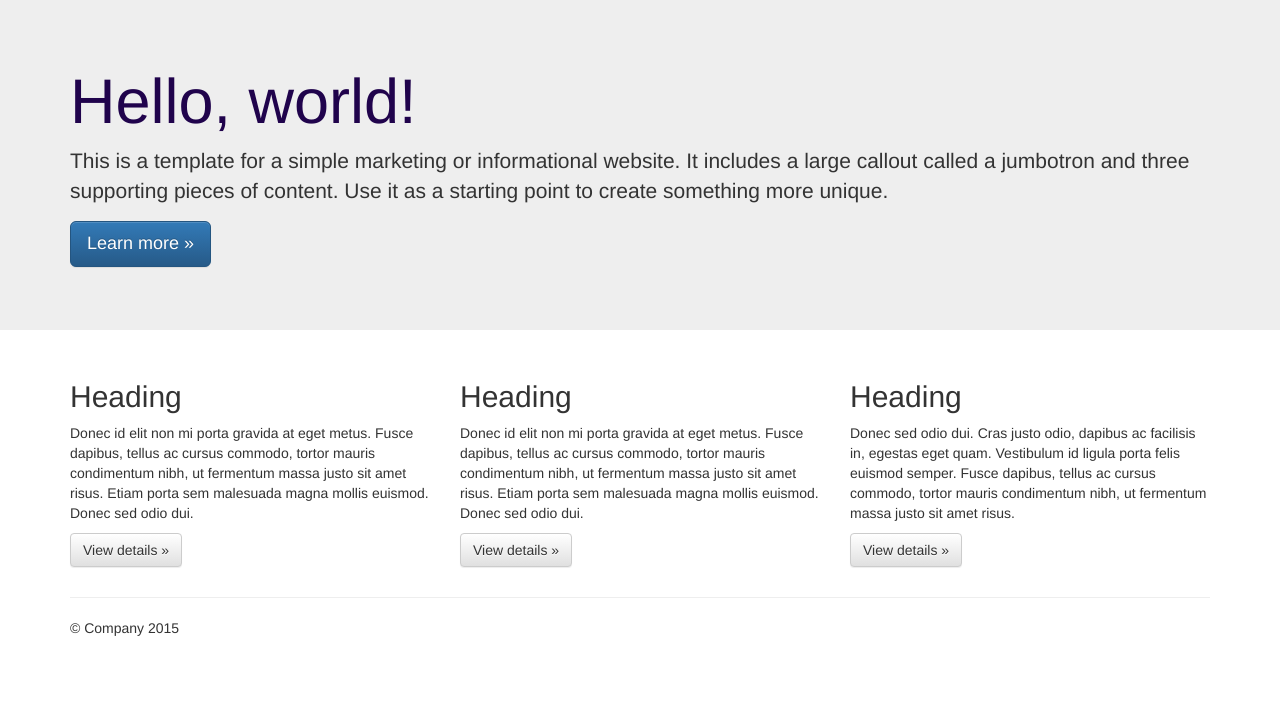
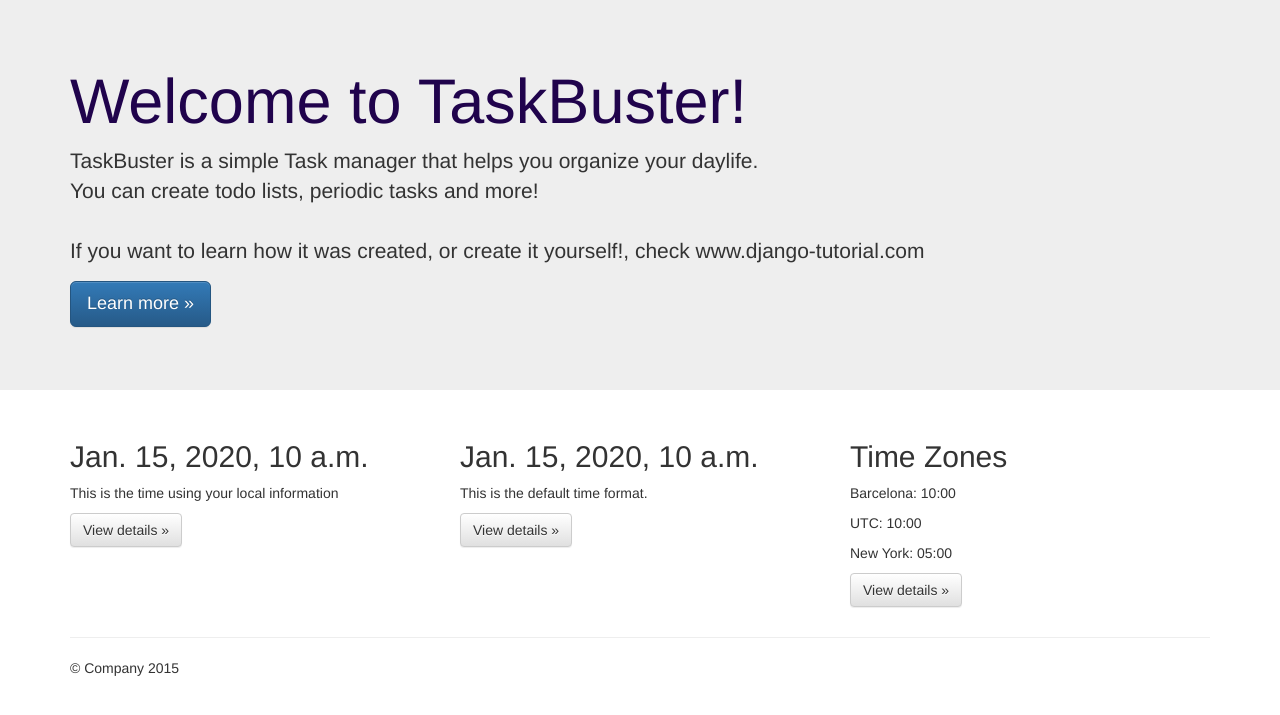
Before and after one commit to Lex-i/Task-Buster, a Django app: template taskbuster/templates/taskbuster/index.html in a window 1280 px wide. Shown: the part 51-766 px from the top of the page. Run offline with Django 3.2, Linux system fonts and the light colour scheme; the template is opened without the code that fills it: most values are stand-ins (such as "Sample title", 1, 10 or a date in 2020); some libraries are stand-ins or nearby versions.

Commit message:
Internationalization and localization

```diff
--- a/requirements/base.txt
+++ b/requirements/base.txt
@@ -1 +1,7 @@
 Django==2.0.1
+amqp==2.2.2
+billiard==3.5.0.3
+celery==4.1.0
+kombu==4.1.0
+pytz==2017.3
+vine==1.1.4
--- a/requirements/testing.txt
+++ b/requirements/testing.txt
@@ -1,2 +1,3 @@
 -r base.txt
 selenium==3.8.1
+coverage==4.4.2
--- a/taskbuster/templates/base.html
+++ b/taskbuster/templates/base.html
@@ -8,6 +8,8 @@
         <meta charset="utf-8">
         <meta http-equiv="X-UA-Compatible" content="IE=edge,chrome=1">
         <title>{% block head_title %}{% endblock %}</title>
+        <link rel="shortcut icon" href="{% static 'favicon.ico' %}"
+  type="image/x-icon">
         <meta name="description" content="">
         <meta name="viewport" content="width=device-width, initial-scale=1">
         <link rel="apple-touch-icon" href="{% static 'apple-touch-icon.png' %}">
@@ -23,11 +25,14 @@
         <link rel="stylesheet" href="{% static 'css/main.css' %}">
 
         <script src="{% static 'js/vendor/modernizr-2.8.3-respond-1.4.2.min.js' %}"></script>
+        {% block head_css %}{% endblock %}
+        {% block head_javascript %}{% endblock %}
     </head>
     <body>
         <!--[if lt IE 8]>
             <p class="browserupgrade">You are using an <strong>outdated</strong> browser. Please <a href="http://browsehappy.com/">upgrade your browser</a> to improve your experience.</p>
         <![endif]-->
+    {% block navbar %}
       <nav class="navbar navbar-inverse navbar-fixed-top" role="navigation">
         <div class="container">
           <div class="navbar-header">
@@ -52,35 +57,10 @@
           </div><!--/.navbar-collapse -->
         </div>
       </nav>
+    {% endblock %}
 
-    <!-- Main jumbotron for a primary marketing message or call to action -->
-    <div class="jumbotron">
-      <div class="container">
-        <h1>Hello, world!</h1>
-        <p>This is a template for a simple marketing or informational website. It includes a large callout called a jumbotron and three supporting pieces of content. Use it as a starting point to create something more unique.</p>
-        <p><a class="btn btn-primary btn-lg" href="#" role="button">Learn more &raquo;</a></p>
-      </div>
-    </div>
 
-    <div class="container">
-      <!-- Example row of columns -->
-      <div class="row">
-        <div class="col-md-4">
-          <h2>Heading</h2>
-          <p>Donec id elit non mi porta gravida at eget metus. Fusce dapibus, tellus ac cursus commodo, tortor mauris condimentum nibh, ut fermentum massa justo sit amet risus. Etiam porta sem malesuada magna mollis euismod. Donec sed odio dui. </p>
-          <p><a class="btn btn-default" href="#" role="button">View details &raquo;</a></p>
-        </div>
-        <div class="col-md-4">
-          <h2>Heading</h2>
-          <p>Donec id elit non mi porta gravida at eget metus. Fusce dapibus, tellus ac cursus commodo, tortor mauris condimentum nibh, ut fermentum massa justo sit amet risus. Etiam porta sem malesuada magna mollis euismod. Donec sed odio dui. </p>
-          <p><a class="btn btn-default" href="#" role="button">View details &raquo;</a></p>
-       </div>
-        <div class="col-md-4">
-          <h2>Heading</h2>
-          <p>Donec sed odio dui. Cras justo odio, dapibus ac facilisis in, egestas eget quam. Vestibulum id ligula porta felis euismod semper. Fusce dapibus, tellus ac cursus commodo, tortor mauris condimentum nibh, ut fermentum massa justo sit amet risus.</p>
-          <p><a class="btn btn-default" href="#" role="button">View details &raquo;</a></p>
-        </div>
-      </div>
+    {% block content %}{% endblock %}
 
     <hr>
 
@@ -104,5 +84,6 @@
             r.parentNode.insertBefore(e,r)}(window,document,'script','ga'));
             ga('create','UA-XXXXX-X','auto');ga('send','pageview');
         </script>
+        {% block footer_javascript %}{% endblock %}
     </body>
 </html>
--- a/taskbuster/templates/taskbuster/index.html
+++ b/taskbuster/templates/taskbuster/index.html
@@ -1,2 +1,39 @@
 {% extends "base.html" %}
+{% load i18n %}
+{% load l10n %}
+{% load tz %}
 {% block head_title %}TaskBuster{% endblock %}
+
+
+{% block content %}
+    <div class="jumbotron">
+      <div class="container">
+        <h1>{% trans "Welcome to TaskBuster!"%}</h1>
+        <p>{% blocktrans %}TaskBuster is a simple Task manager that helps you organize your daylife. </br> You can create todo lists, periodic tasks and more! </br></br> If you want to learn how it was created, or create it yourself!, check www.django-tutorial.com{% endblocktrans %}</p>
+        <p><a class="btn btn-primary btn-lg" role="button">Learn more &raquo;</a></p>
+      </div>
+    </div>
+
+    <div class="container">
+      <!-- Example row of columns -->
+      <div class="row">
+        <div class="col-md-4">
+            <h2 id="local-date">{{today}}</h2>
+            <p>This is the time using your local information </p>
+            <p><a class="btn btn-default" href="#" role="button">View details &raquo;</a></p>
+        </div>
+        <div class="col-md-4">
+            <h2 id="non-local-date">{{today|unlocalize}}</h2>
+            <p>This is the default time format.</p>
+            <p><a class="btn btn-default" href="#" role="button">View details &raquo;</a></p>
+        </div>
+        <div class="col-md-4">
+            <h2>Time Zones</h2>
+            <p> Barcelona: <span id="time-tz">{{now|time:"H:i"}}</span></p>
+            <p> UTC: <span id="time-utc">{{now|utc|time:"H:i"}}</span></p>
+            <p> New York: <span id="time-ny">
+                   {{now|timezone:"America/New_York"|time:"H:i"}}</span></p>
+            <p><a class="btn btn-default" href="#" role="button">View details &raquo;</a></p>
+        </div>
+      </div>
+{% endblock %}
--- a/taskbuster/test.py
+++ b/taskbuster/test.py
@@ -1,14 +1,17 @@
 # -*- coding: utf-8 -*-
 from django.test import TestCase
 from django.urls import reverse
+from django.utils.translation import activate
 
 
 class TestHomePage(TestCase):
 
     def test_uses_index_template(self):
+        activate('en')
         response = self.client.get(reverse('home'))
         self.assertTemplateUsed(response, 'taskbuster/index.html')
 
     def test_uses_base_template(self):
+        activate('en')
         response = self.client.get(reverse('home'))
         self.assertTemplateUsed(response, 'base.html')
--- a/taskbuster/urls.py
+++ b/taskbuster/urls.py
@@ -14,10 +14,17 @@ Including another URLconf
     2. Add a URL to urlpatterns:  path('blog/', include('blog.urls'))
 """
 from django.contrib import admin
-from django.urls import path, re_path
-from .views import home
+from django.urls import path, re_path, include
+from django.conf.urls.i18n import i18n_patterns
+from .views import home, home_files
+
 
 urlpatterns = [
-    path('admin/', admin.site.urls),
+    re_path(r'^(?P<filename>(robots.txt)|(humans.txt))$',
+            home_files, name='home-files'),
+]
+
+urlpatterns += i18n_patterns(
     re_path(r'^$', home, name='home'),
-]
+    re_path(r'^admin/', admin.site.urls),
+)
```
Also changed, not shown: functional_tests/test_all_users.py (+37 -0 lines), taskbuster/settings/base.py (+16 -1 lines), taskbuster/templates/humans.txt (+5 -7 lines), taskbuster/views.py (+8 -1 lines), taskbuster/locale/ca/LC_MESSAGES/django.po (added), taskbuster/locale/en/LC_MESSAGES/django.po (added), 3 other files. Lines whose indentation alone changed are shown as unchanged.
